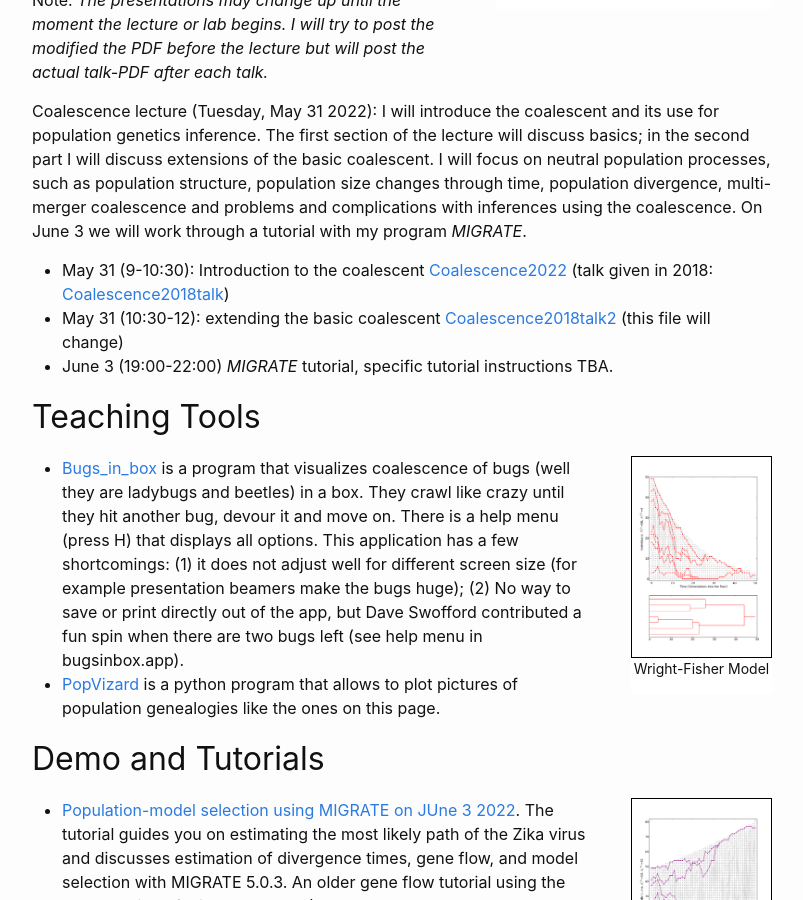
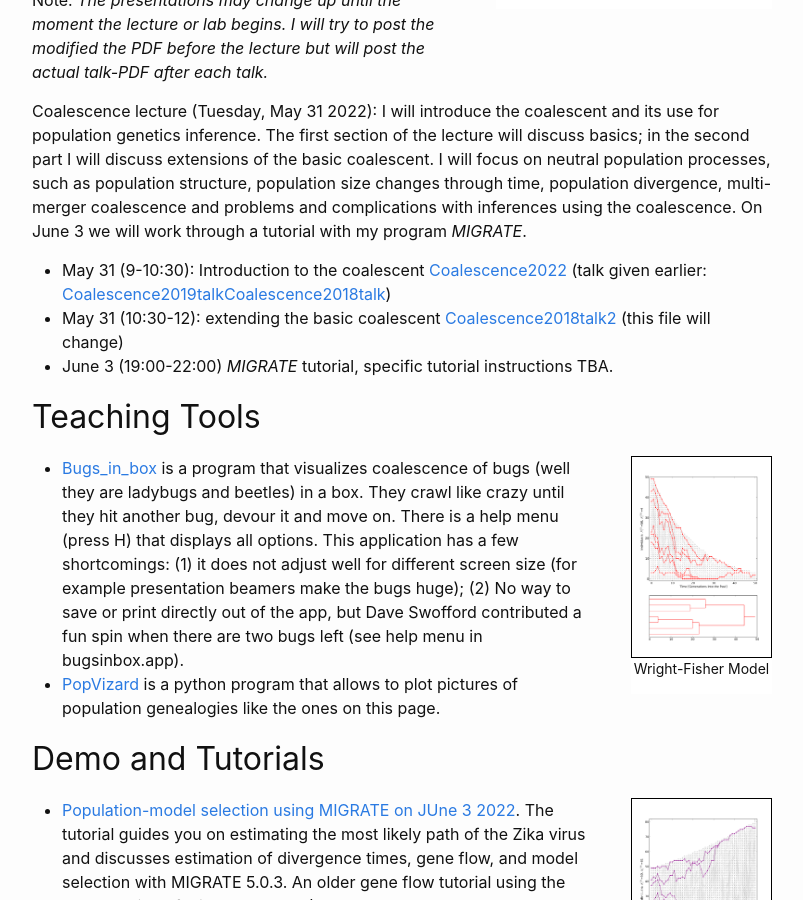
Before and after one commit to molevolworkshop/molevolworkshop.github.io, a Jekyll site: the page built from faculty/beerli/beerli.md, in a window 1280 px wide and 900 px high, scrolled down 443 px. Shown: the whole window, without its empty margins (238-1041 px from the left). Built offline with Jekyll 4.4.1, drawn with Linux system fonts in a browser that asks for light colours.

Commit message:
added new coalescent talk and still trying to fix links [what is the update cycle on github.io?]

```diff
--- a/faculty/beerli/beerli.md
+++ b/faculty/beerli/beerli.md
@@ -21,7 +21,7 @@
 Coalescence lecture (Tuesday, May 31 2022): I will introduce the coalescent and its use for population genetics inference. The first section of the lecture will discuss basics;  in the second part I will discuss extensions of the basic coalescent. I will focus on neutral population processes, such as population structure, population size changes through time, population divergence, multi-merger coalescence and problems and complications with inferences using the coalescence.
 <!-- Kelley Harris will talk about selection and the coalescent on June 9 2020.--> On June 3 we will work through a tutorial with my program *MIGRATE*.
 
-* May 31 (9-10:30): Introduction to the coalescent [Coalescence2022]({{ site.baseurl }}/faculty/beerli/pdf/talk1-opt.pdf) (talk given in 2018: [Coalescence2018talk](https://peterbeerli.com/workshops/mbl/2018/talk1.pdf))
+* May 31 (9-10:30): Introduction to the coalescent [Coalescence2022]({{ site.baseurl }}/faculty/beerli/pdf/coalescence2021.pdf) (talk given earlier: [Coalescence2019talk]({{site.baseurl}}/faculty/beerli/pdf/talk1-opt.pdf)[Coalescence2018talk](https://peterbeerli.com/workshops/mbl/2018/talk1.pdf))
 * May 31 (10:30-12): extending the basic coalescent [Coalescence2018talk2]({{ site.baseurl }}/faculty/beerli/pdf/talk2-opt.pdf) (this file will change)
 * June 3 (19:00-22:00) *MIGRATE* tutorial, specific tutorial instructions TBA.
 
```
Also changed, not shown: 1 other file.
